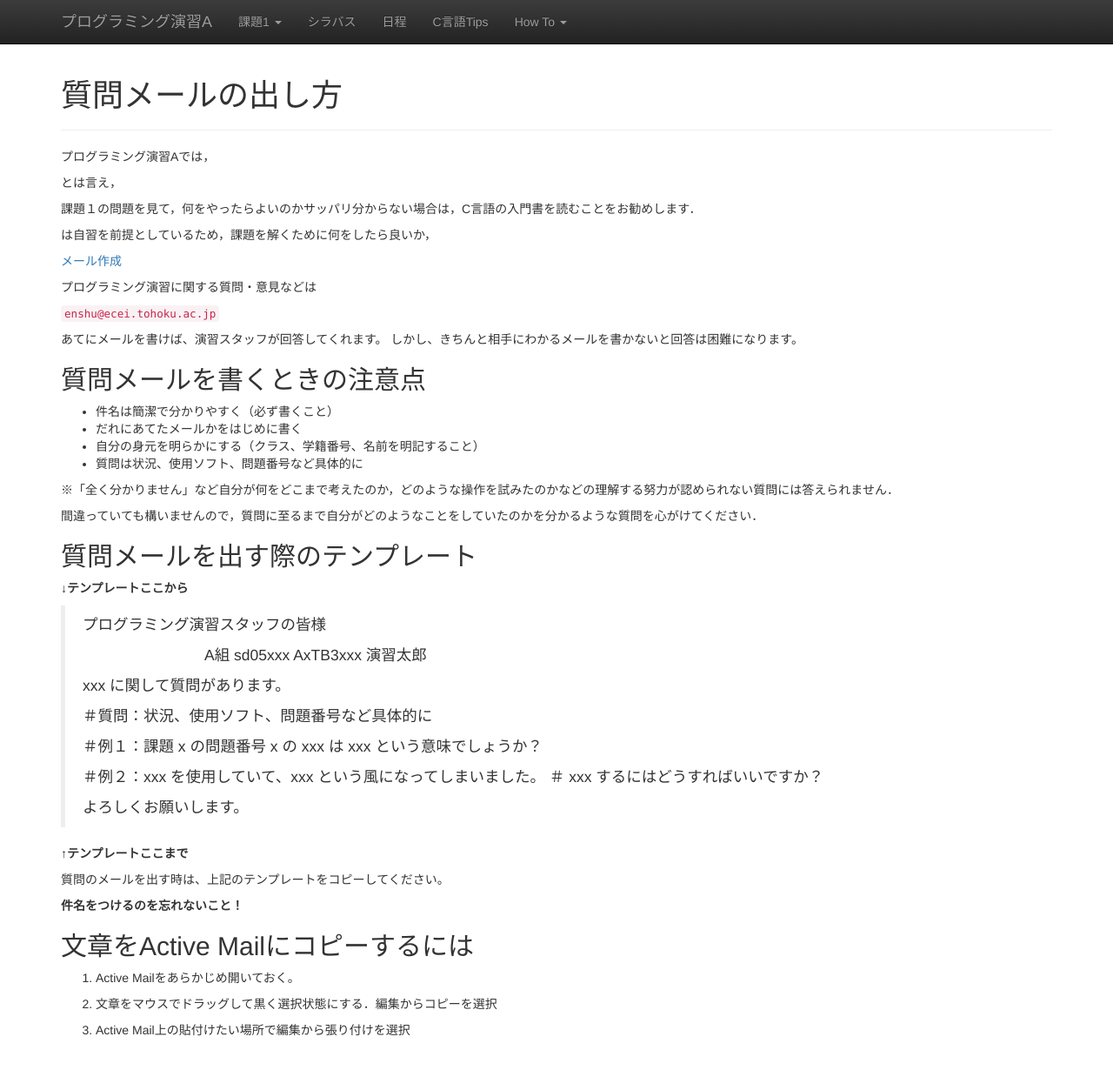
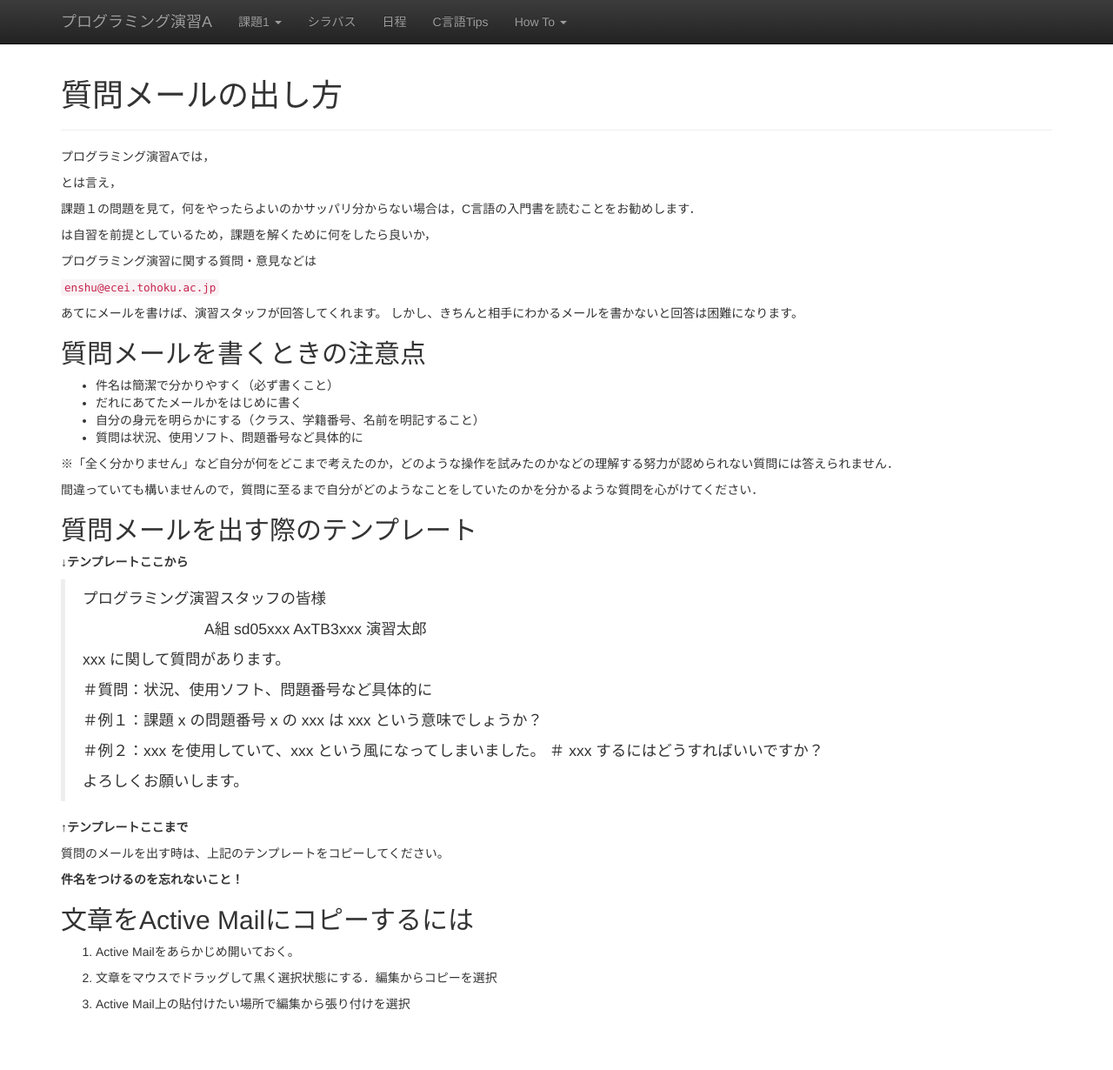
Before and after one commit to ecei-tohoku/ppa-public, a Jekyll site: the page built from docs/inquiry.md, in a window 1280 px wide and 1234 px high. Shown: the top 1230 px of the window at 87% size. Built offline with Jekyll 4.4.1, drawn with Linux system fonts in a browser that asks for light colours; nearby versions of some CDN libraries.

Commit message:
Fixed a build problem.

```diff
--- a/docs/inquiry.md
+++ b/docs/inquiry.md
@@ -11,8 +11,6 @@ title: 質問メールの出し方
 
 
 は自習を前提としているため，課題を解くために何をしたら良いか，
-
-[メール作成](mailto:enshu@ecei.tohoku.ac.jp?subject=xxxxxに関する質問&body=プログラミング演習スタッフの皆様%0A　　　組　sd)
 
 プログラミング演習に関する質問・意見などは
 
```
